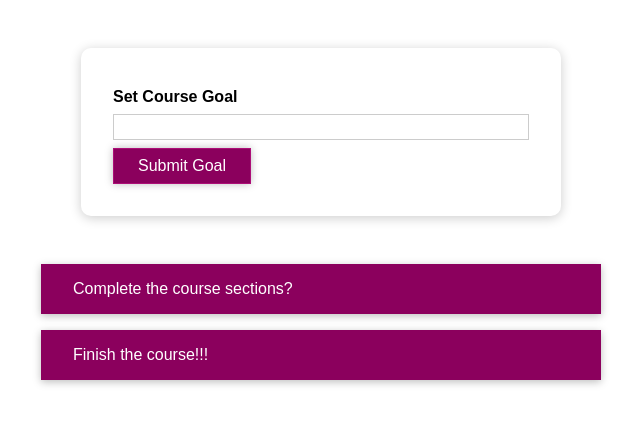
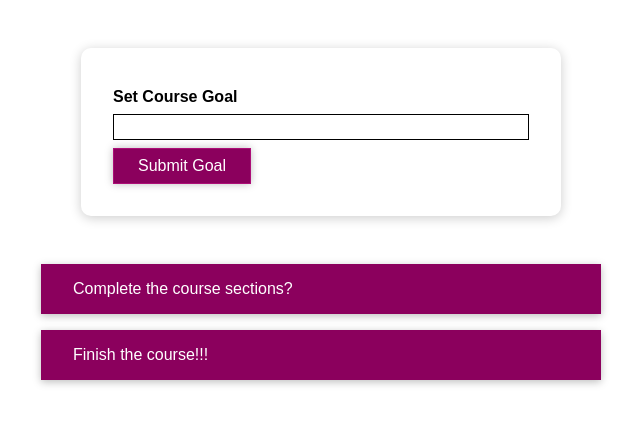
Before and after one commit to rajanchaudhari08/course-goal, a React (Vite) app: page / in a window 1280 px wide. Shown: the top 424 px of the page, without its empty margins (319-959 px from the left). Built offline with nearby package versions, Linux system fonts and the light colour scheme.

Commit message:
Passing properties to styled components to achieve conditional css styling.

```diff
--- a/src/components/CourseGoals/CourseInput/CourseInput.jsx
+++ b/src/components/CourseGoals/CourseInput/CourseInput.jsx
@@ -15,7 +15,7 @@ const FormControl = styled.div`
   & input {
     display: block;
     width: 100%;
-    border: 1px solid #ccc;
+    border: 1px solid ${(properties) => (properties.invalid ? "red" : "black")};
     font: inherit;
     line-height: 1.5rem;
     padding: 0 0.25rem;
@@ -56,7 +56,8 @@ const CourseInput = (properties) => {
   return (
     <form onSubmit={formSubmitHandler}>
       {/* <FormControl className={`form-control ${!isValid ? "invalid" : ""}`}> */}
-      <FormControl className={!isValid && "invalid"}>
+      {/* <FormControl className={!isValid && "invalid"}> */}
+      <FormControl invalid={!isValid}>
         <label>Set Course Goal</label>
         <input
           /* Conditional Inline CSS */
```
